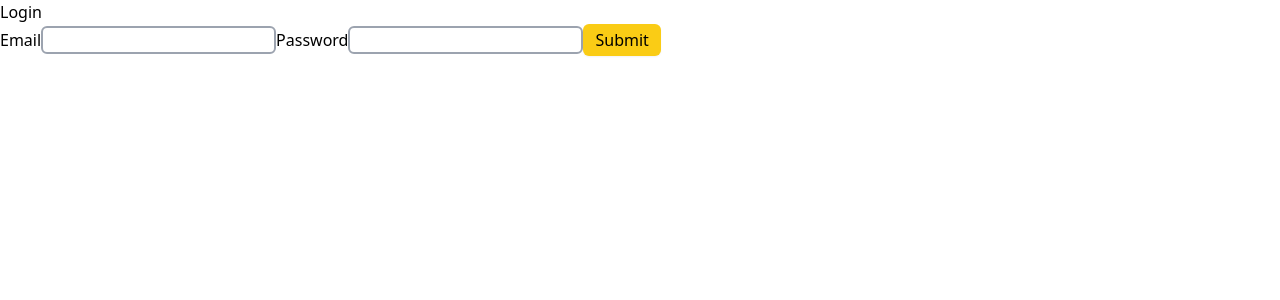
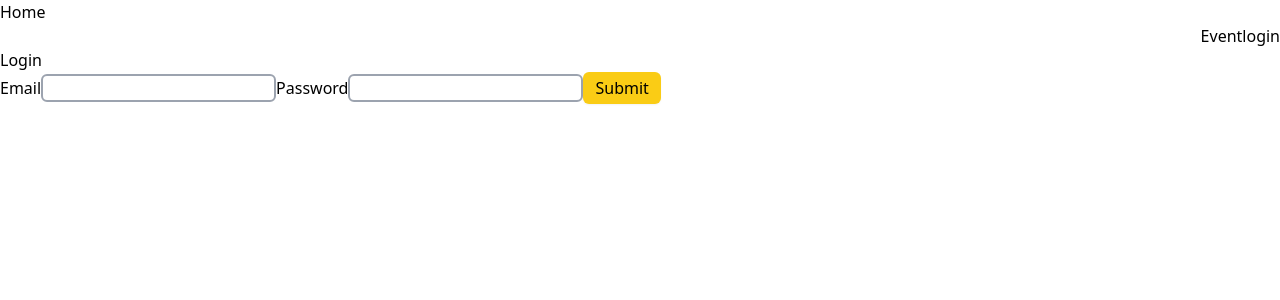
Before and after one commit to Nathan-422/TasteBuddiesReact, a React (Vite) app: page /login in a window 1280 px wide. Shown: the top 300 px of the page. Built offline with nearby package versions, Linux system fonts and the light colour scheme.

Commit message:
Implemented basic navbar

```diff
--- /dev/null
+++ b/src/components/navbar/Navbar.tsx
@@ -0,0 +1,38 @@
+import { Link } from 'react-router-dom'
+import AuthenticationService from '../../services/AuthenticationService'
+
+type link = {
+	text: string
+	path: string
+}
+
+const links = [
+	{
+		text: 'Event',
+		path: '/event',
+	},
+]
+const login: link = { text: 'login', path: '/login' }
+const logout: link = { text: 'Log out', path: '/logout' }
+
+export const Navbar = () => {
+	const authLink = () => {
+		return AuthenticationService.isAuthenticated() ? logout : login
+	}
+
+	return (
+		<nav>
+			<Link to="/">Home</Link>
+			<div className="flex justify-end">
+				{links.map((link) => {
+					return (
+						<Link to={link.path} key={link.text}>
+							{link.text}
+						</Link>
+					)
+				})}
+				{<Link to={authLink().path}>{authLink().text}</Link>}
+			</div>
+		</nav>
+	)
+}
--- a/src/routes/index.tsx
+++ b/src/routes/index.tsx
@@ -1,4 +1,4 @@
-import { RouterProvider, createBrowserRouter } from 'react-router-dom'
+import { Outlet, RouterProvider, createBrowserRouter } from 'react-router-dom'
 import { ProtectedRoute } from '../ProtectedRoute'
 import { UnauthenticatedOnlyRoute } from '../UnauthenticatedOnlyRoute'
 import Error from '../pages/Error'
@@ -11,14 +11,30 @@ import JoinEvent from '../pages/JoinEvent'
 import CreateEvent from '../pages/CreateEvent'
 import Result from '../pages/Result'
 import Register from '../pages/Register'
+import { Navbar } from '../components/navbar/Navbar'
+
+const NavbarWrapper = () => {
+	return (
+		<>
+			<Navbar />
+			<Outlet />
+		</>
+	)
+}
 
 const Routes = () => {
 	const routesForPublic = [
 		{
 			path: '/',
-			element: <Home />,
+			element: <NavbarWrapper />,
 			errorElement: <Error />,
 			title: 'Taste Buddies',
+			children: [
+				{
+					path: '/',
+					element: <Home />,
+				},
+			],
 		},
 	]
 
@@ -26,6 +42,10 @@ const Routes = () => {
 		{
 			path: '/',
 			element: <ProtectedRoute />,
+			children: [
+				{
+					path: '/',
+					element: <NavbarWrapper />,
 					children: [
 						{
 							path: 'event',
@@ -37,9 +57,15 @@ const Routes = () => {
 						},
 					],
 				},
+			],
+		},
 		{
 			path: '/event',
 			element: <ProtectedRoute />,
+			children: [
+				{
+					path: '/event',
+					element: <NavbarWrapper />,
 					children: [
 						{
 							path: 'join',
@@ -55,9 +81,17 @@ const Routes = () => {
 						},
 					],
 				},
+			],
+		},
+		{
+			path: '/',
+			element: <NavbarWrapper />,
+			children: [
 				{
 					path: '/event/:eventId/results',
 					element: <Result />,
+				},
+			],
 		},
 	]
 
@@ -67,12 +101,18 @@ const Routes = () => {
 			element: <UnauthenticatedOnlyRoute />,
 			children: [
 				{
+					path: '/',
+					element: <NavbarWrapper />,
+					children: [
+						{
 							path: 'login',
 							element: <SignIn />,
 						},
 						{
 							path: 'register',
 							element: <Register />,
+						},
+					],
 				},
 			],
 		},
```
Lines whose indentation alone changed are shown as unchanged.
